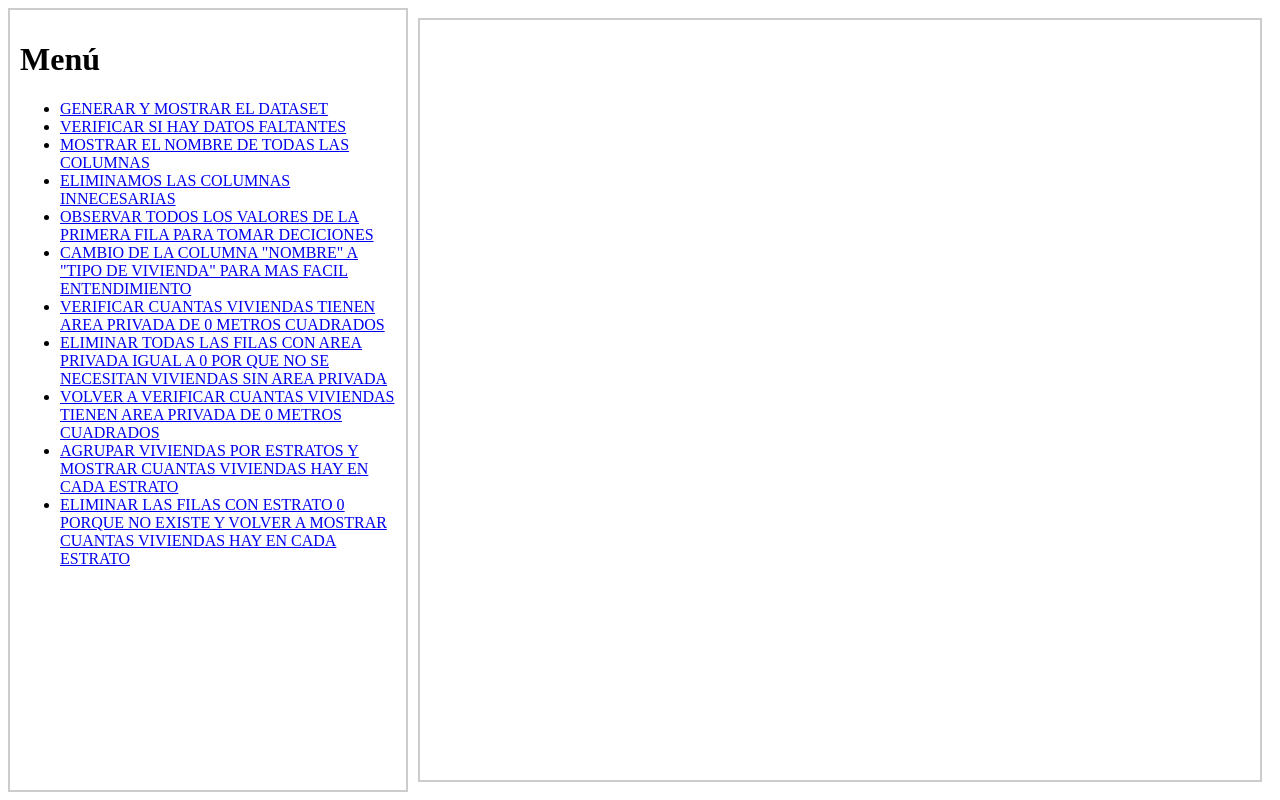
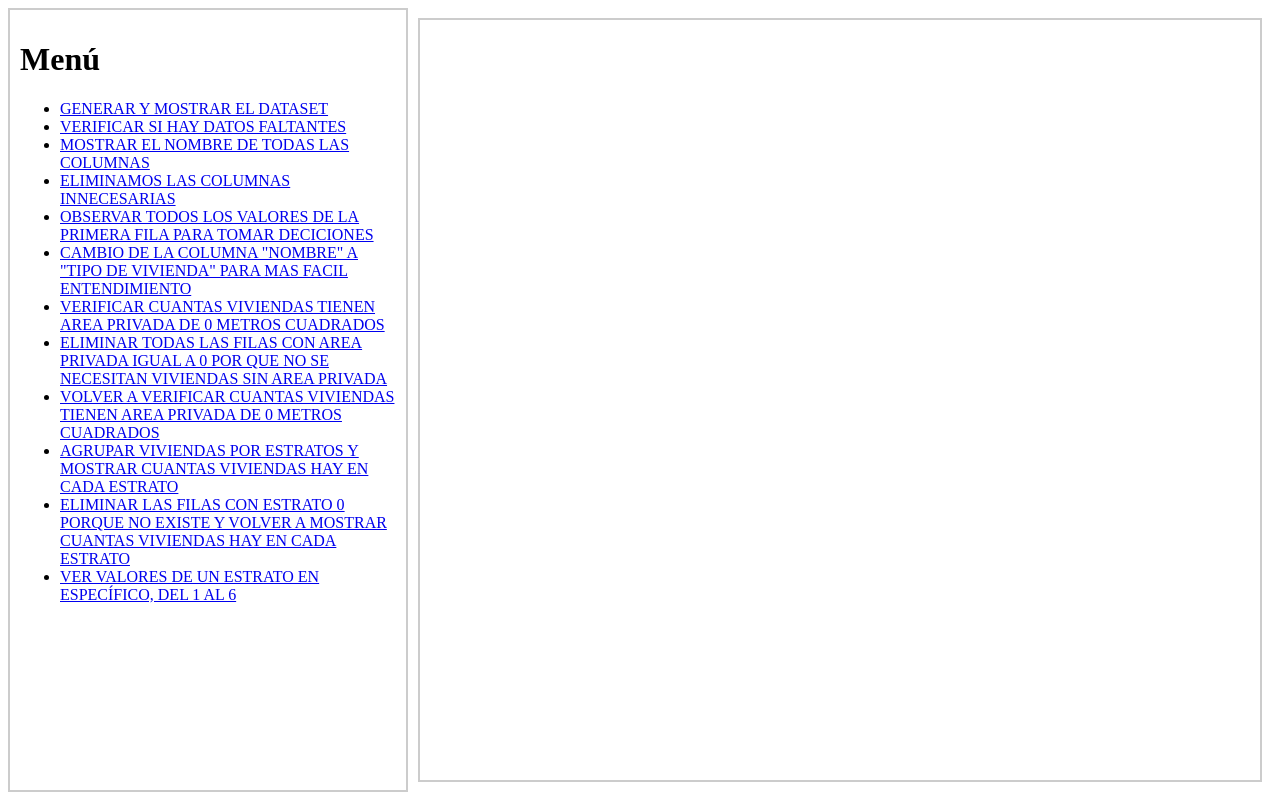
Before and after one commit to joseluishernandezclaros/PROYECTOFINALANALISISDEDATOS, a Flask app: page / in a window 1280 px wide. Run offline with Flask 3, Linux system fonts and the light colour scheme; parts of the project's set-up code (start-up, migrations or seed data) failed here and were passed over.

Commit message:
Suficiente por hoy

```diff
--- a/app.py
+++ b/app.py
@@ -1,4 +1,4 @@
-from flask import Flask, render_template
+from flask import Flask, render_template, request
 import pandas as pd
 import matplotlib.pyplot as plt
 from io import BytesIO
@@ -231,6 +231,33 @@ def eliminar_estrato_cero():
 
     return render_template('eliminar_estrato_cero.html', conteo_por_estrato_html=conteo_por_estrato_html, grafica_estrato=img_base64)
 
+# Ruta para ver valores de un estrato en específico, del 1 al 6
+
+
+# Variable para almacenar el estrato deseado, inicializada en 2 por defecto
+estrato_deseado = 1
+
+
+@app.route('/ver_valores_estrato', methods=['GET', 'POST'])
+def ver_valores_estrato():
+    global estrato_deseado
+
+    if request.method == 'POST':
+        # Si el formulario se envió, actualiza el estrato deseado
+        estrato_deseado = int(request.form['nuevo_estrato'])
+
+    # Filtrar el DataFrame para el estrato deseado
+    grupo_estrato = df[df['estrato'] == estrato_deseado]
+
+    # Mostrar los datos del estrato en la consola (puedes comentar estas líneas si no deseas imprimir en la consola)
+    print(f'Datos del Estrato {estrato_deseado}:')
+    print(grupo_estrato)
+
+    # Convertir los datos del estrato a HTML
+    grupo_estrato_html = grupo_estrato.to_html(classes='data', index=False)
+
+    return render_template('ver_valores_estrato.html', estrato_deseado=estrato_deseado, grupo_estrato_html=grupo_estrato_html)
+
 
 if __name__ == '__main__':
     app.run(debug=True)
--- a/templates/index.html
+++ b/templates/index.html
@@ -105,6 +105,11 @@
             MOSTRAR CUANTAS VIVIENDAS HAY EN CADA ESTRATO
           </a>
         </li>
+        <li>
+          <a href="#" onclick="loadContent('/ver_valores_estrato')"
+            >VER VALORES DE UN ESTRATO EN ESPECÍFICO, DEL 1 AL 6</a
+          >
+        </li>
       </ul>
     </div>
 
```
Also changed, not shown: templates/ver_valores_estrato.html (added, +28 -0 lines).
